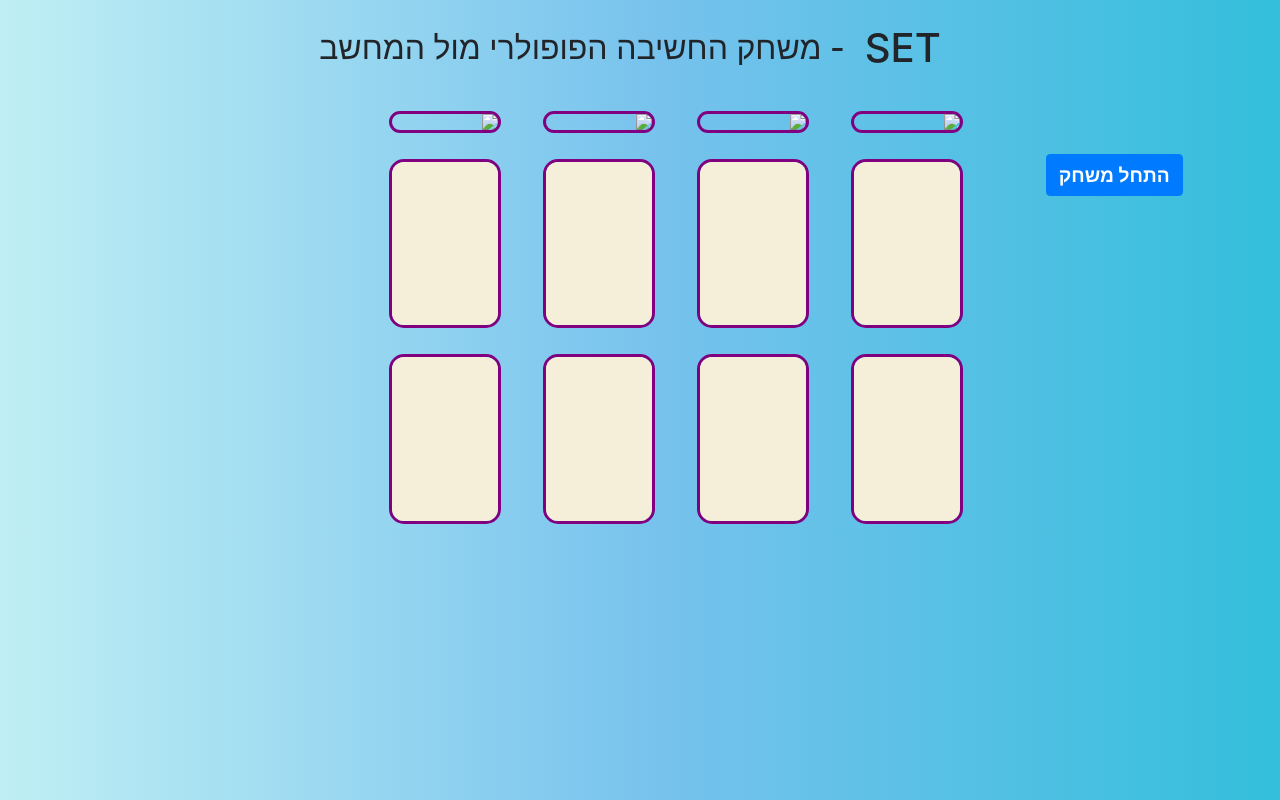
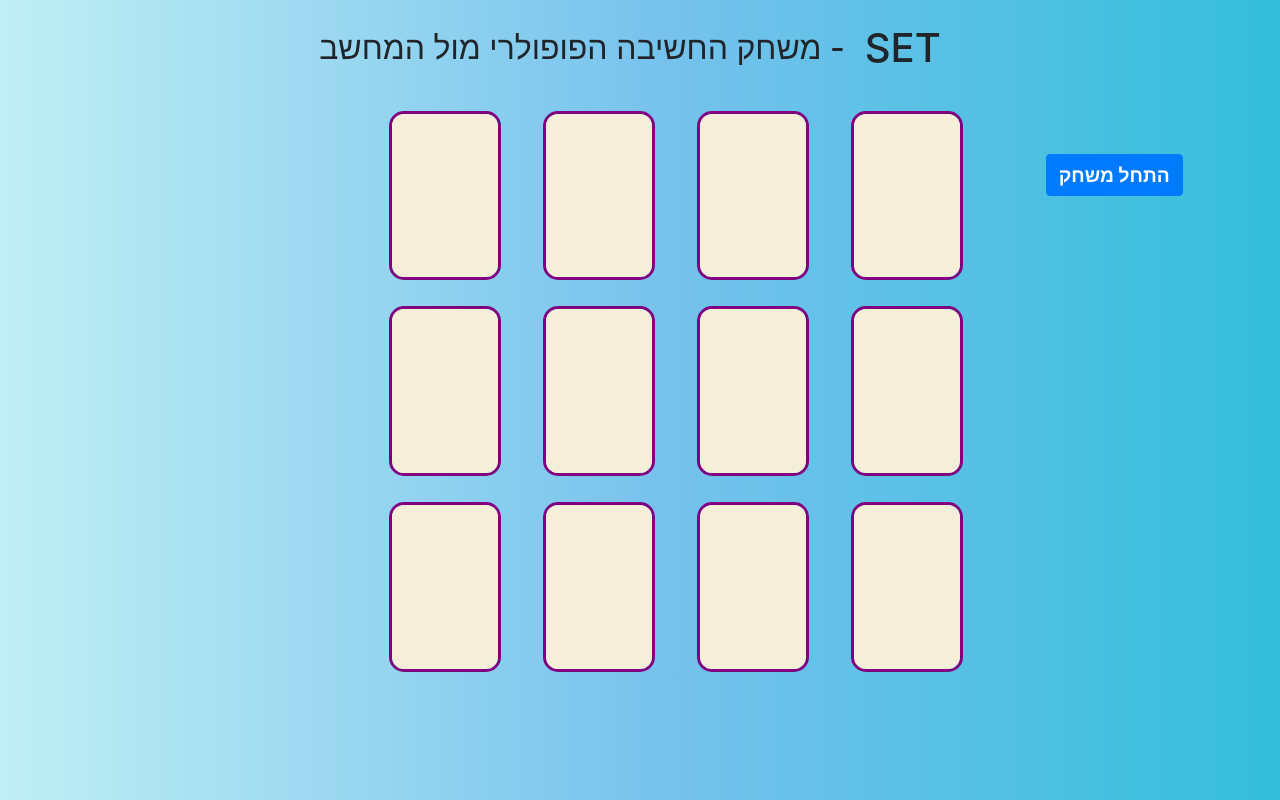
Before and after one commit to avner84/Game-SET, a plain HTML site: page index.html in a window 1280 px wide. Drawn offline with nearby package versions, Linux system fonts and the light colour scheme.

Commit message:
Update index.html

```diff
--- a/index.html
+++ b/index.html
@@ -25,11 +25,11 @@
         </div>
 
         <div id="mainPanel">
-              <img class="set-card" src="/main/Images/100.jpg">
-              <img class="set-card" src="Game-SET/main/Images/100.jpg">
-              <img class="set-card" src="avner84/Game-SET/main/Images/100.jpg">
-              <img class="set-card" src=".githubusercontent.com/avner84/Game-SET/main/Images/100.jpg">
-              <img class="set-card" src="Images/100.jpg">
+              <img class="set-card" src="https://raw.githubusercontent.com/avner84/Game-SET/main/Images/100.jpg">
+              <img class="set-card" src="https://raw.githubusercontent.com/avner84/Game-SET/main/Images/100.jpg">
+              <img class="set-card" src="https://raw.githubusercontent.com/avner84/Game-SET/main/Images/100.jpg">
+              <img class="set-card" src="https://raw.githubusercontent.com/avner84/Game-SET/main/Images/100.jpg">
+              <img class="set-card" src="https://raw.githubusercontent.com/avner84/Game-SET/main/Images/100.jpg">
               <img class="set-card" src="https://raw.githubusercontent.com/avner84/Game-SET/main/Images/100.jpg">
               <img class="set-card" src="https://raw.githubusercontent.com/avner84/Game-SET/main/Images/100.jpg">
               <img class="set-card" src="https://raw.githubusercontent.com/avner84/Game-SET/main/Images/100.jpg">
```
